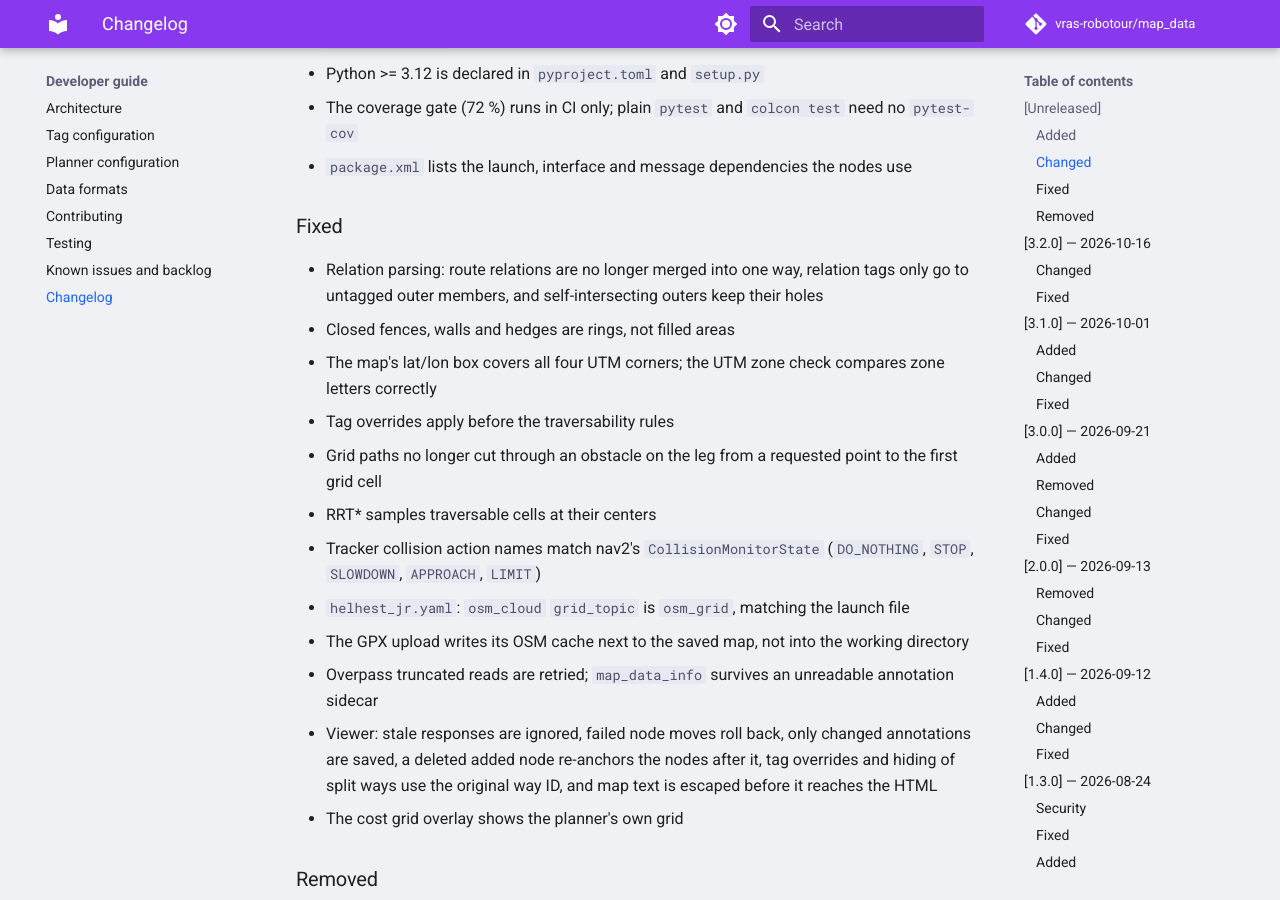
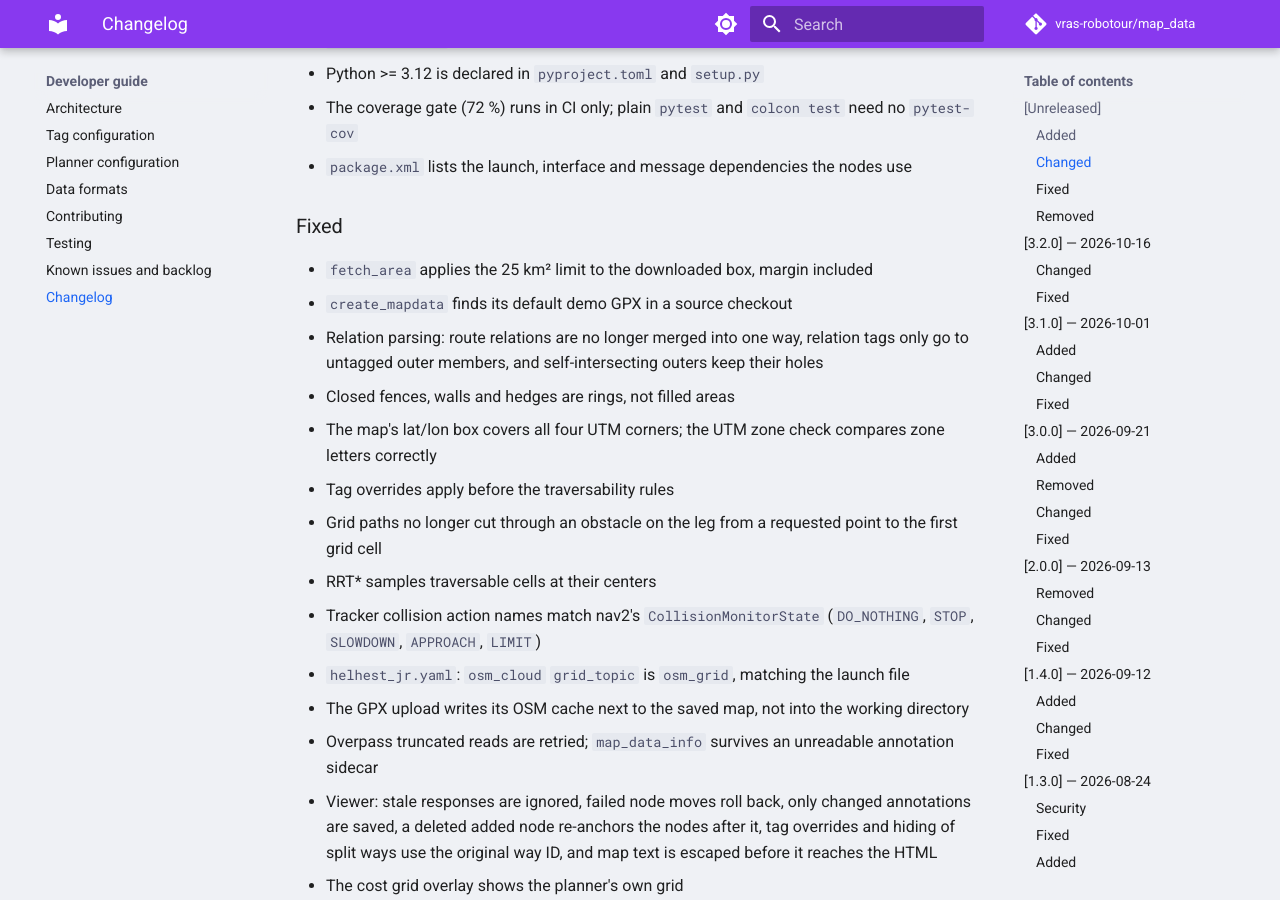
Before and after one commit to vras-robotour/map_data, an MkDocs documentation site: the page built from docs/dev/changelog.md, in a window 1280 px wide and 900 px high, scrolled down 1954 px. Built offline with MkDocs 1.6.1 and Material for MkDocs 9.7.7, drawn with Linux system fonts in a browser that asks for light colours; comment, search, counter and statistics services are not loaded.

Commit message:
docs: fetch_area margin limit, create_mapdata demo lookup

```diff
--- a/docs/dev/changelog.md
+++ b/docs/dev/changelog.md
@@ -44,6 +44,8 @@ Regenerate `.mapdata` files built by an earlier version: relation and fence pars
 
 ### Fixed
 
+- `fetch_area` applies the 25 km² limit to the downloaded box, margin included
+- `create_mapdata` finds its default demo GPX in a source checkout
 - Relation parsing: route relations are no longer merged into one way, relation tags only go to untagged outer members, and self-intersecting outers keep their holes
 - Closed fences, walls and hedges are rings, not filled areas
 - The map's lat/lon box covers all four UTM corners; the UTM zone check compares zone letters correctly
```
Also changed, not shown: docs/api/viewer_routes.md (+1 -1 lines), docs/usage.md (+1 -1 lines).
